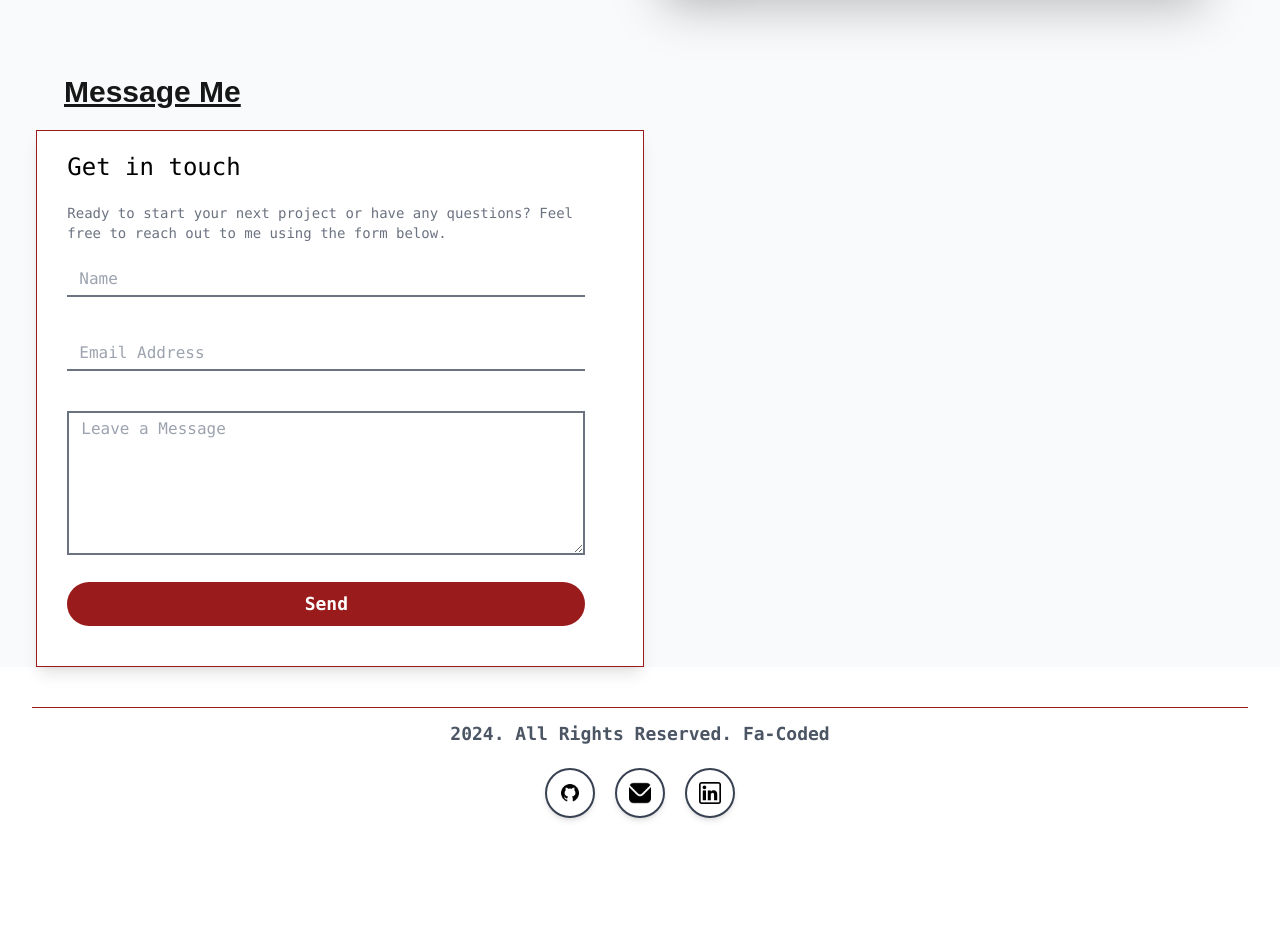
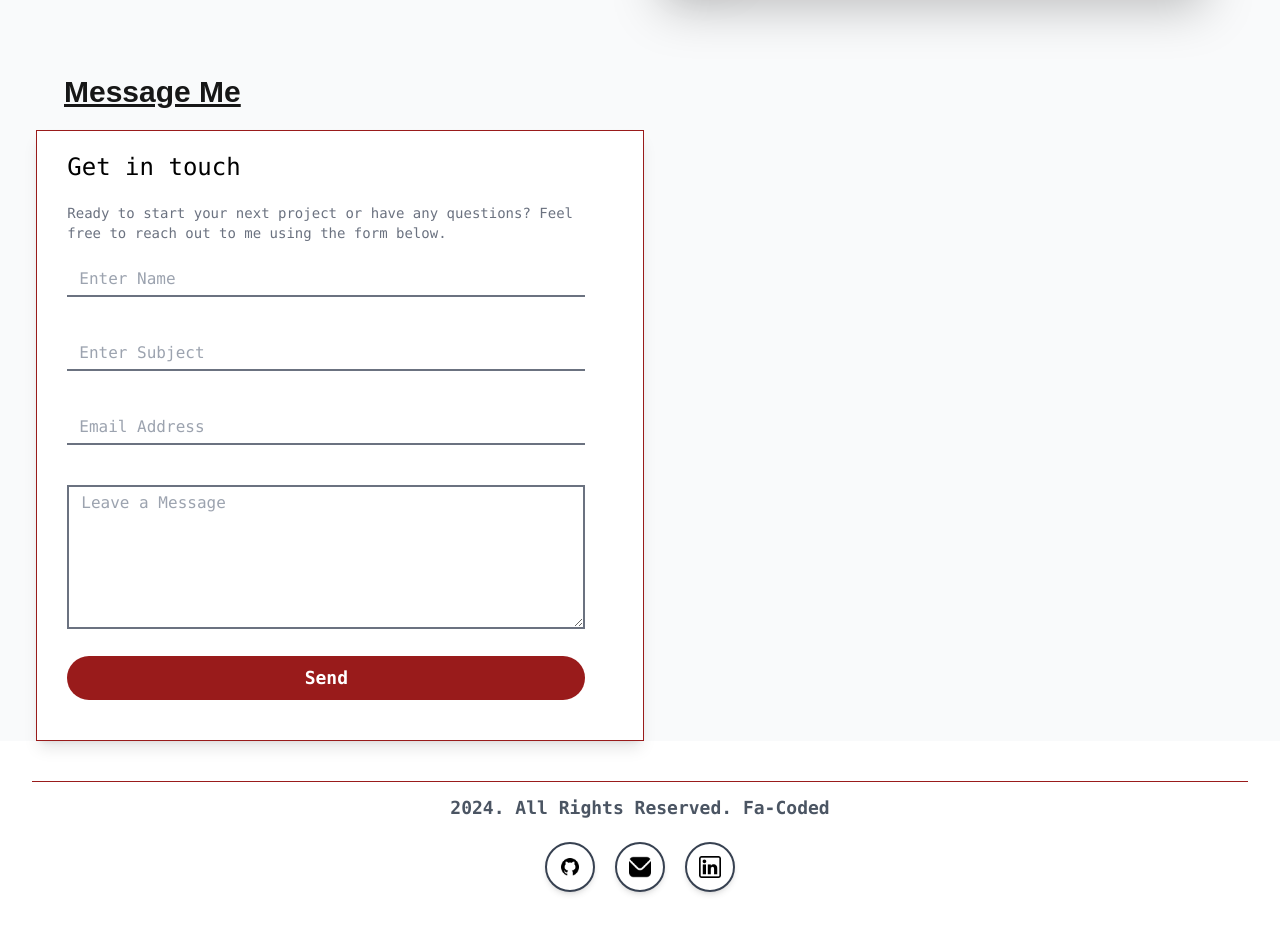
Before and after one commit to FirstAyo/fa-coded-cms, a Next.js app: page /contact in a window 1280 px wide. Shown: the part 700-1632 px from the top of the page. Before the commit the page ends 1558 px from the top, so only its background shows below. Built offline with nearby package versions, Linux system fonts and the light colour scheme.

Commit message:
installed the emailjs dependency and implemented email js code for users to use Contact Form in the FormInput component

```diff
--- a/app/components/FormInput.jsx
+++ b/app/components/FormInput.jsx
@@ -1,18 +1,64 @@
 "use client";
-import React from "react";
+import React, { useRef, useState } from "react";
+import emailjs from "@emailjs/browser";
 
 function FormInput() {
-  function sendButton() {
-    alert(
-      "I am working on validating user input and getting your messages when you try to contact me. This form should be able to work in the coming days. In the main time, you can click on any of the Social Media Icons( to your left in desktop view and top of this form in mobile view) to contact me. Thank you for your understanding"
-    );
-  }
+  // State to track input values
+  const [formData, setFormData] = useState({
+    from_name: "",
+    email_subject: "",
+    user_email: "",
+    message: "",
+  });
+
+  // Handle input changes
+  const handleInputChange = (e) => {
+    const { name, value } = e.target;
+    setFormData({
+      ...formData,
+      [name]: value,
+    });
+  };
+
+  const form = useRef();
+
+  const sendEmail = (e) => {
+    e.preventDefault();
+
+    emailjs
+      .sendForm("service_js4w2ps", "template_3w4ooms", form.current, {
+        publicKey: "QES1o6ZafYcIGfqAb",
+      })
+      .then(
+        () => {
+          console.log("SUCCESS!");
+          // Clear the form after successful submission
+          setFormData({
+            from_name: "",
+            email_subject: "",
+            user_email: "",
+            message: "",
+          });
+        },
+        (error) => {
+          console.log("FAILED...", error.text);
+        }
+      );
+  };
+
+  //   function sendButton() {
+  //     alert(
+  //       "I am working on validating user input and getting your messages when you try to contact me. This form should be able to work in the coming days. In the main time, you can click on any of the Social Media Icons( to your left in desktop view and top of this form in mobile view) to contact me. Thank you for your understanding"
+  //     );
+  //   }
 
   return (
     <>
       {/* <!-- form section starts here --> */}
       <div className="pt-2 mb-10 mx-auto lg:w-[95%]">
         <form
+          ref={form}
+          onSubmit={sendEmail}
           action=""
           className="w-[95%] mx-auto lg:w-[50%] lg:mx-1 text-black bg-white shadow-lg border border-red-800 font-mono"
         >
@@ -23,22 +69,44 @@ function FormInput() {
           </p>
           <div className="w-[90%] mx-auto">
             <input
+              required
               type="text"
-              placeholder="Name"
+              name="from_name"
+              value={formData.from_name}
+              onChange={handleInputChange}
+              placeholder="Enter Name"
               className="bg-transparent border-b-2 border-gray-500 my-5 py-1 px-3 w-[95%]"
             />
           </div>
           <div className="w-[90%] mx-auto">
             <input
+              required
               type="text"
+              name="email_subject"
+              value={formData.email_subject}
+              onChange={handleInputChange}
+              placeholder="Enter Subject"
+              className="bg-transparent border-b-2 border-gray-500 my-5 py-1 px-3 w-[95%]"
+            />
+          </div>
+          <div className="w-[90%] mx-auto">
+            <input
+              required
+              type="email"
+              name="user_email"
+              value={formData.user_email}
+              onChange={handleInputChange}
               placeholder="Email Address"
               className="bg-transparent border-b-2 border-gray-500 my-5 py-1 px-3 w-[95%]"
             />
           </div>
           <div className="w-[90%] mx-auto">
             <textarea
-              name=""
-              id=""
+              required
+              name="message"
+              id="message"
+              value={formData.message}
+              onChange={handleInputChange}
               placeholder="Leave a Message"
               className="bg-transparent border-2 border-gray-500 my-5 py-1 px-3 w-[95%] h-36"
             ></textarea>
@@ -48,7 +116,7 @@ function FormInput() {
 
           <div className="w-[90%] mx-auto items">
             <button
-              onClick={sendButton}
+              //   onClick={sendButton}
               className="bg-red-800 rounded-full text-white px-1 py-2 text-lg font-semibold flex-1 w-[95%] mb-10"
             >
               Send
--- a/package.json
+++ b/package.json
@@ -9,6 +9,7 @@
     "lint": "next lint"
   },
   "dependencies": {
+    "@emailjs/browser": "^4.4.1",
     "@sanity/image-url": "^1.1.0",
     "@sanity/vision": "^3.68.3",
     "next": "15.1.3",
```
Also changed, not shown: 1 other file (tests, documents, lock files or other folders).
